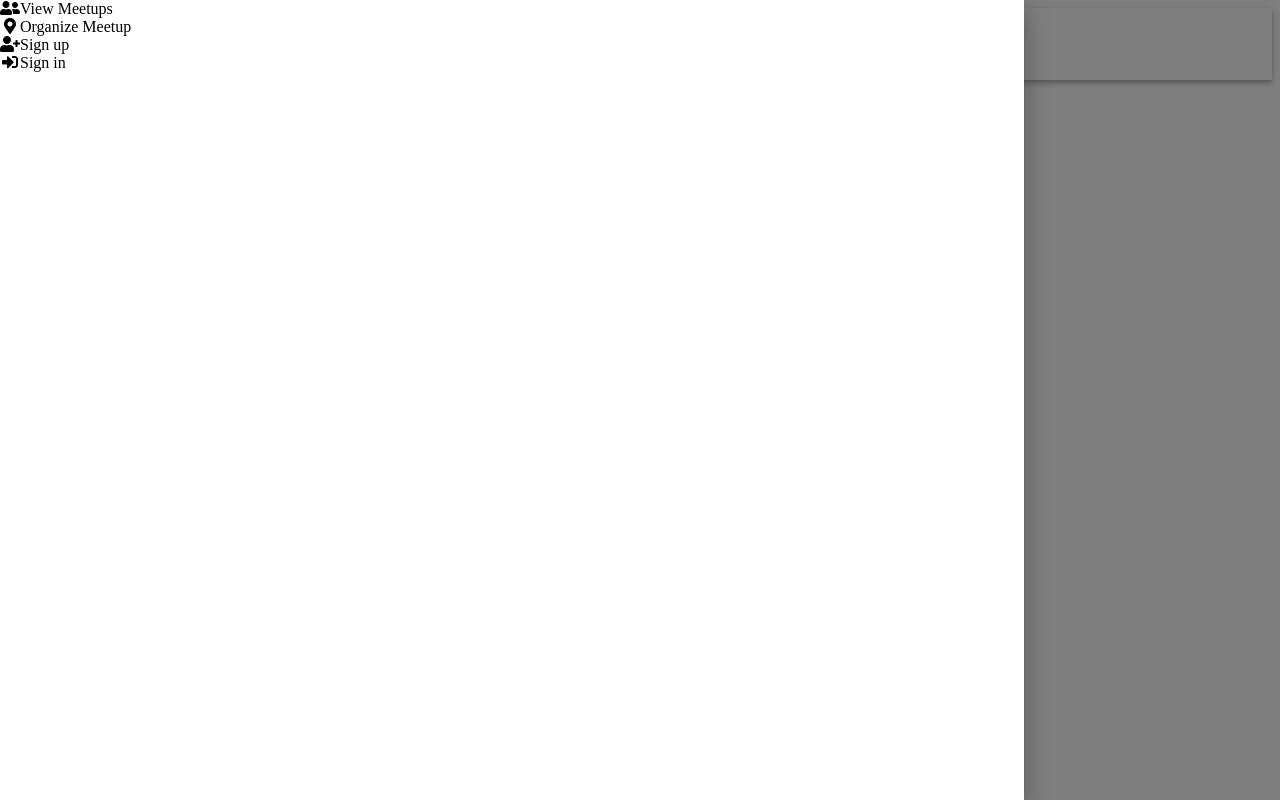
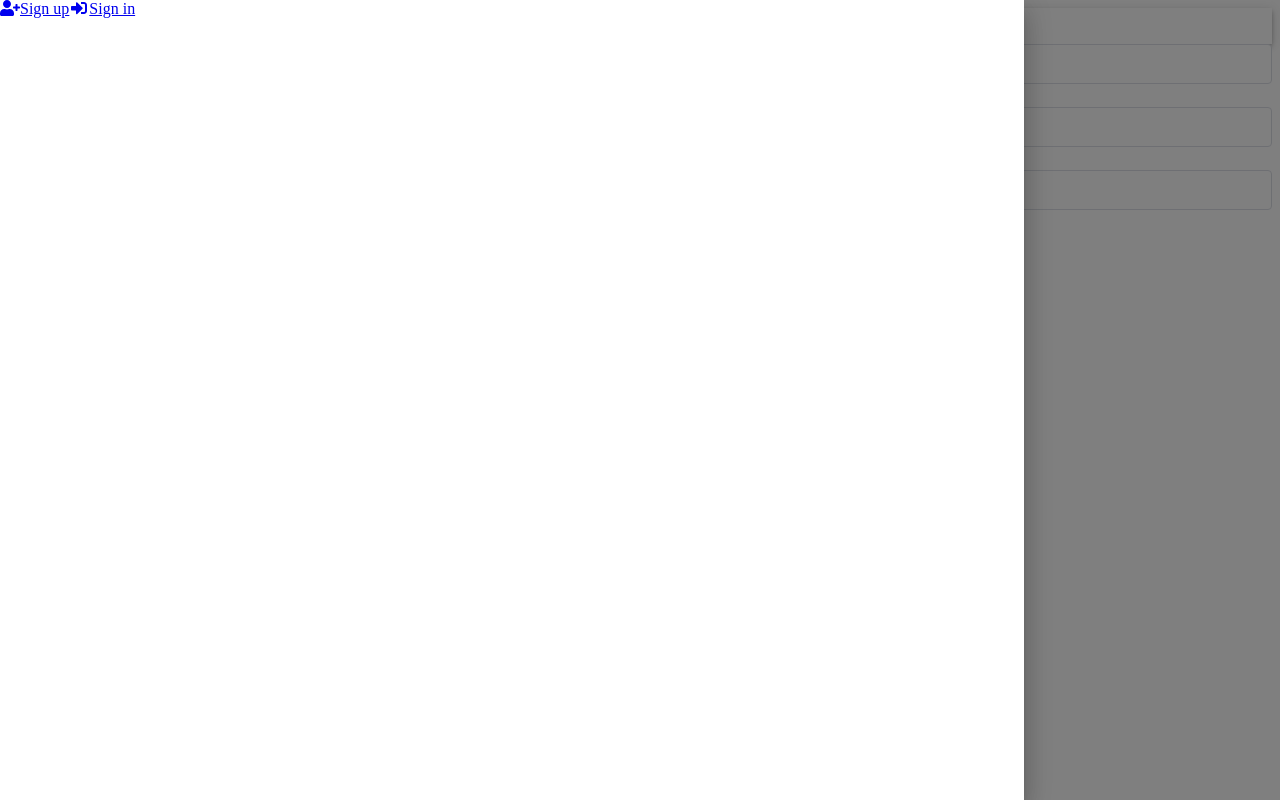
Before and after one commit to strange15/meetup-vue3-fb, a Vue app: page /#/signup in a window 1280 px wide. Both pictures are taken after a click on the icon 15 px from the left and 16 px from the top of the page. Built offline with nearby package versions, Linux system fonts and the light colour scheme; no server answers.

Commit message:
use firebase signup & signout; signin not yet

```diff
--- a/src/components/Header.vue
+++ b/src/components/Header.vue
@@ -1,18 +1,32 @@
 <template>
   <div class="header flex justify-between p-4 px-6 bg-red-600 text-white">
     <div class="flex justify-start items-center">
-      <font-awesome-icon class="block cursor-pointer lg:hidden" @click="drawer = true" :icon="['fas', 'bars']" />
-      <router-link class="header-title ml-8 text-xl cursor-pointer lg:ml-0" to="/">
+      <font-awesome-icon
+        class="block cursor-pointer lg:hidden"
+        @click="drawer = true"
+        :icon="['fas', 'bars']"
+      />
+      <router-link
+        class="header-title ml-8 text-xl cursor-pointer lg:ml-0"
+        to="/"
+      >
         DevMeetup
       </router-link>
     </div>
-    <!-- TODO in 1920 if no auth: only show: Sign up & Sign in -->
     <div class="hidden justify-between items-center nav lg:flex">
-      <router-link to="/meetups" class="flex justify-start items-center ml-6 cursor-pointer text-sm">
+      <router-link
+        to="/meetups"
+        class="flex justify-start items-center ml-6 cursor-pointer text-sm"
+        v-show="user"
+      >
         <font-awesome-icon class="icon" :icon="['fas', 'user-friends']" />
         <span class="nav-item ml-4">VIEW MEETUPS</span>
       </router-link>
-      <router-link to="/meetup/new" class="flex justify-start items-center ml-6 cursor-pointer text-sm">
+      <router-link
+        to="/meetup/new"
+        class="flex justify-start items-center ml-6 cursor-pointer text-sm"
+        v-show="user"
+      >
         <font-awesome-icon class="icon" :icon="['fas', 'map-marker-alt']" />
         <span class="nav-item ml-4">ORGANIZE MEETUP</span>
       </router-link>
@@ -20,13 +34,29 @@
         <font-awesome-icon class="icon" :icon="['fas', 'user']" />
         <span class="nav-item ml-4">PROFILE</span>
       </div> -->
-      <div class="flex justify-start items-center ml-6 cursor-pointer text-sm">
+      <router-link
+        to="/signup"
+        class="flex justify-start items-center ml-6 cursor-pointer text-sm"
+        v-show="!user"
+      >
         <font-awesome-icon class="icon" :icon="['fas', 'user-plus']" />
         <span class="nav-item ml-4">SIGN UP</span>
-      </div>
-      <div class="flex justify-start items-center ml-6 cursor-pointer text-sm">
+      </router-link>
+      <router-link
+        to="/signin"
+        class="flex justify-start items-center ml-6 cursor-pointer text-sm"
+        v-show="!user"
+      >
         <font-awesome-icon class="icon" :icon="['fas', 'sign-in-alt']" />
         <span class="nav-item ml-4">SIGN IN</span>
+      </router-link>
+      <div
+        class="flex justify-start items-center ml-6 cursor-pointer text-sm"
+        @click="logout()"
+        v-show="user"
+      >
+        <font-awesome-icon class="icon" :icon="['fas', 'sign-out-alt']" />
+        <span class="nav-item ml-4">SIGN OUT</span>
       </div>
     </div>
     <!-- Mobile Menu -->
@@ -37,27 +67,53 @@
       size="80%"
     >
       <div class="text-black flex flex-col justify-start items-start p-4">
-        <!-- TODO 有辦法簡化相同 tailwind 的 class? -->
-        <div class="flex justify-start items-center p-2 mb-2">
+        <router-link
+          to="/meetups"
+          @click="drawer = false"
+          class="w-full flex justify-start items-center p-2 mb-2"
+          v-show="user"
+        >
           <font-awesome-icon class="icon" :icon="['fas', 'user-friends']" />
           <span class="ml-8">View Meetups</span>
-        </div>
-        <div class="flex justify-start items-center p-2 mb-2">
+        </router-link>
+        <router-link
+          to="/meetup/new"
+          @click="drawer = false"
+          class="w-full flex justify-start items-center p-2 mb-2"
+          v-show="user"
+        >
           <font-awesome-icon class="icon" :icon="['fas', 'map-marker-alt']" />
           <span class="ml-8">Organize Meetup</span>
-        </div>
-        <!-- <div class="flex justify-start items-center p-2 mb-2">
+        </router-link>
+        <!-- <div class="w-full flex justify-start items-center p-2 mb-2">
           <font-awesome-icon class="icon" :icon="['fas', 'user']" />
           <span class="ml-8">Profile</span>
         </div> -->
-        <!-- TODO if no auth: only show: Sign up & Sign in -->
-        <div class="flex justify-start items-center p-2 mb-2">
+        <router-link
+          to="/signup"
+          @click="drawer = false"
+          class="w-full flex justify-start items-center p-2 mb-2"
+          v-show="!user"
+        >
           <font-awesome-icon class="icon" :icon="['fas', 'user-plus']" />
           <span class="ml-8">Sign up</span>
-        </div>
-        <div class="flex justify-start items-center p-2 mb-2">
+        </router-link>
+        <router-link
+          to="/signin"
+          @click="drawer = false"
+          class="w-full flex justify-start items-center p-2 mb-2"
+          v-show="!user"
+        >
           <font-awesome-icon class="icon" :icon="['fas', 'sign-in-alt']" />
           <span class="ml-8">Sign in</span>
+        </router-link>
+        <div
+          @click="logout()"
+          class="w-full flex justify-start items-center p-2 mb-2"
+          v-show="user"
+        >
+          <font-awesome-icon class="icon" :icon="['fas', 'sign-out-alt']" />
+          <span class="ml-8">Sign out</span>
         </div>
       </div>
     </el-drawer>
@@ -65,23 +121,35 @@
 </template>
 
 <script>
-import { defineComponent, ref } from 'vue'
+import { defineComponent, ref, computed } from "vue";
+import { useStore } from "vuex";
 
 export default defineComponent({
   setup() {
+    const store = useStore();
+    let drawer = ref(false);
+    const user = computed(() => {
+      return store.getters.user;
+    });
+    const logout = () => {
+      drawer = false;
+      store.dispatch("logout");
+    };
     return {
-      drawer: ref(false),
-      direction: 'ltr'
-    }
+      drawer,
+      direction: "ltr",
+      user,
+      logout,
+    };
   },
-})
-
+});
 </script>
 
 <!-- Add "scoped" attribute to limit CSS to this component only -->
 <style scoped lang="scss">
 .header {
-  box-shadow: 0 2px 4px -1px rgb(0 0 0 / 20%), 0 4px 5px rgb(0 0 0 / 14%), 0 1px 10px rgb(0 0 0 / 12%);
+  box-shadow: 0 2px 4px -1px rgb(0 0 0 / 20%), 0 4px 5px rgb(0 0 0 / 14%),
+    0 1px 10px rgb(0 0 0 / 12%);
 }
 // 強制設定 font-awesome icon 寬度
 .icon {
--- a/src/store/index.js
+++ b/src/store/index.js
@@ -1,96 +1,107 @@
 import { createStore } from "vuex";
 import dayjs from "dayjs";
+import {
+  getAuth,
+  createUserWithEmailAndPassword,
+  signOut,
+} from "firebase/auth";
 
 export default createStore({
   state: {
     loadedMeetups: [
       {
-        imageUrl: 'https://upload.wikimedia.org/wikipedia/commons/4/47/New_york_times_square-terabass.jpg',
-        id: 'afajfjadfaadfa323',
-        title: 'Meetup in New York',
+        imageUrl:
+          "https://upload.wikimedia.org/wikipedia/commons/4/47/New_york_times_square-terabass.jpg",
+        id: "afajfjadfaadfa323",
+        title: "Meetup in New York",
         date: dayjs(new Date()).format("YYYY-MM-DD HH:mm:ss"),
-        location: 'New York',
-        description: 'New York, New York!'
+        location: "New York",
+        description: "New York, New York!",
       },
       {
-        imageUrl: 'https://upload.wikimedia.org/wikipedia/commons/7/7a/Paris_-_Blick_vom_gro%C3%9Fen_Triumphbogen.jpg',
-        id: 'aadsfhbkhlk1241',
-        title: 'Meetup in Paris',
+        imageUrl:
+          "https://upload.wikimedia.org/wikipedia/commons/7/7a/Paris_-_Blick_vom_gro%C3%9Fen_Triumphbogen.jpg",
+        id: "aadsfhbkhlk1241",
+        title: "Meetup in Paris",
         date: dayjs(new Date()).format("YYYY-MM-DD HH:mm:ss"),
-        location: 'Paris',
-        description: 'It\'s Paris!'
-      }
+        location: "Paris",
+        description: "It's Paris!",
+      },
     ],
+    user: null,
+    loading: false,
   },
   mutations: {
-    setLoadedMeetups (state, payload) {
-      state.loadedMeetups = payload
+    setLoadedMeetups(state, payload) {
+      state.loadedMeetups = payload;
     },
-    createMeetup (state, payload) {
-      state.loadedMeetups.push(payload)
+    createMeetup(state, payload) {
+      state.loadedMeetups.push(payload);
+    },
+    setLoading(state, payload) {
+      state.loading = payload;
+    },
+    setUser(state, payload) {
+      state.user = payload;
     },
   },
   actions: {
     // loadMeetups ({commit}) {
+
     // },
-    createMeetup ({commit}, payload) {
-      let date1 = dayjs(payload.date1).format("YYYY-MM-DD")
-      let date2 = dayjs(payload.date2).format("HH:mm:ss")
+    createMeetup({ commit }, payload) {
+      let date1 = dayjs(payload.date1).format("YYYY-MM-DD");
+      let date2 = dayjs(payload.date2).format("HH:mm:ss");
       const meetup = {
-        title: payload['value'].title,
-        location: payload['value'].location,
-        imageUrl: payload['value'].imageUrl,
-        description: payload['value'].description,
+        title: payload["value"].title,
+        location: payload["value"].location,
+        imageUrl: payload["value"].imageUrl,
+        description: payload["value"].description,
         date: `${date1} ${date2}`,
         // creatorId: getters.user.id
-        id: Date.now()
-      }
-      commit('createMeetup', { ...meetup})
+        id: Date.now(),
+      };
+      commit("createMeetup", { ...meetup });
     },
-    // initFirebase () {
-    // console.log("🚀 ~ file: index.js ~ line 53 ~ initFirebase ~ initFirebase")
-
-    //   // For Firebase JavaScript SDK v7.20.0 and later, `measurementId` is an optional field
-    //   const firebaseConfig = {
-    //     apiKey: "AIzaSyBILcyzgqRlTSGwwSD3fq2EJ3hmHdImKC4",
-    //     authDomain: "yt-devmeetup-af81f.firebaseapp.com",
-    //     databaseURL: "https://yt-devmeetup-af81f-default-rtdb.firebaseio.com",
-    //     projectId: "yt-devmeetup-af81f",
-    //     storageBucket: "yt-devmeetup-af81f.appspot.com",
-    //     messagingSenderId: "854561744542",
-    //     appId: "1:854561744542:web:62364b3ca70f59c2ca3d8f",
-    //     measurementId: "G-1S92G7SYMQ"
-    //   };
-
-    //   const app = initializeApp(firebaseConfig);
-    //   console.log("🚀 ~ file: index.js ~ line 66 ~ initFirebase ~ app", app)
-    //   const db = getFirestore(app);
-    //   console.log("🚀 ~ file: index.js ~ line 68 ~ initFirebase ~ db", db)
-
-    //   // // Get a list of cities from your database
-    //   // async function getCities(db) {
-    //   //   const citiesCol = collection(db, 'cities');
-    //   //   const citySnapshot = await getDocs(citiesCol);
-    //   //   const cityList = citySnapshot.docs.map(doc => doc.data());
-    //   //   return cityList;
-    //   // }
-    //   // console.log("🚀 ~ file: index.js ~ line 72 ~ getCities ~ getCities", getCities())
-    // }
-    // signUserUp ({commit}, payload) {
-    // },
+    signUserUp({ commit }, payload) {
+      commit("setLoading", true);
+      const auth = getAuth();
+      createUserWithEmailAndPassword(
+        auth,
+        payload["value"].email,
+        payload["value"].password
+      )
+        .then((user) => {
+          commit("setLoading", false);
+          const newUser = {
+            id: user.uid,
+            registeredMeetups: [],
+          };
+          commit("setUser", newUser);
+        })
+        .catch((error) => {
+          commit("setLoading", false);
+          console.log(error);
+        });
+    },
     // signUserIn ({commit}, payload) {
     // },
-    // autoSignIn ({commit}, payload) {
-    // },
-    // logout ({commit}) {
-    // },
+    autoSignIn({ commit }, payload) {
+      commit("setUser", { id: payload.uid, registeredMeetups: [] });
+    },
+    logout({ commit }) {
+      console.log('logout!!!!!!!');
+      const auth = getAuth();
+      signOut(auth);
+      commit("setUser", null);
+    },
   },
   modules: {},
   getters: {
-    loadedMeetups (state) {
+    loadedMeetups(state) {
       return state.loadedMeetups.sort((meetupA, meetupB) => {
-        return meetupA.date > meetupB.date
-      })
+        return meetupA.date > meetupB.date;
+      });
     },
     // featuredMeetups (state, getters) {
     //   return getters.loadedMeetups.slice(0, 5)
@@ -102,14 +113,14 @@ export default createStore({
     //     })
     //   }
     // },
-    // user (state) {
-    //   return state.user
-    // },
-    // loading (state) {
-    //   return state.loading
-    // },
+    user(state) {
+      return state.user;
+    },
+    loading(state) {
+      return state.loading;
+    },
     // error (state) {
     //   return state.error
     // }
-  }
+  },
 });
--- a/src/views/meetups.vue
+++ b/src/views/meetups.vue
@@ -41,6 +41,7 @@
 <script>
 import { mapState } from 'vuex'
 import { useRouter } from "vue-router";
+// import { getAuth } from "firebase/auth";
 
 export default {
   computed: mapState({
@@ -51,6 +52,8 @@ export default {
     const goToMeetup = (id) => {
       router.push({ name: "Meetup", params: { id }});
     }
+    // const auth = getAuth();
+    // console.log("🚀 ~ file: meetups.vue ~ line 56 ~ setup ~ auth", auth)
     return {
       goToMeetup
     }
--- a/src/views/organize.vue
+++ b/src/views/organize.vue
@@ -46,9 +46,7 @@
         <el-input v-model="ruleForm.description" type="textarea"></el-input>
       </el-form-item>
       <el-form-item>
-        <el-button type="primary" @click="submitForm()"
-          >CREATE MEETUP</el-button
-        >
+        <el-button type="primary" @click="submitForm()">CREATE</el-button>
         <el-button @click="resetForm()">Reset</el-button>
       </el-form-item>
     </el-form>
@@ -57,11 +55,14 @@
 <script>
 import { ref } from "vue";
 import { useStore } from "vuex";
+import { ElMessage } from 'element-plus'
+import { useRouter } from "vue-router";
 
 export default {
   setup() {
     const meetupForm = ref();
     const store = useStore();
+    const router = useRouter();
     let ruleForm = ref({
       title: "",
       location: "",
@@ -120,7 +121,13 @@ export default {
       meetupForm["value"].validate((valid) => {
         if (valid) {
           store.dispatch("createMeetup", ruleForm);
-          // TODO: go to /meetups after adding success
+          ElMessage({
+            message: '新增成功！',
+            type: 'success',
+          })
+          setTimeout(() => {
+            router.push({ name: "Meetups" });
+          }, 1500)
         } else {
           return false;
         }
--- /dev/null
+++ b/src/views/signup.vue
@@ -0,0 +1,110 @@
+<template>
+  <div class="signup p-4" v-loading="loading">
+    <el-form
+      ref="signupForm"
+      :model="ruleForm"
+      status-icon
+      :rules="rules"
+      label-width="120px"
+    >
+      <el-form-item label="Mail" prop="email">
+        <el-input v-model.number="ruleForm.email"></el-input>
+      </el-form-item>
+      <el-form-item label="Password" prop="password">
+        <el-input
+          v-model="ruleForm.password"
+          type="password"
+          autocomplete="off"
+        ></el-input>
+      </el-form-item>
+      <el-form-item label="Confirm" prop="checkPass">
+        <el-input
+          v-model="ruleForm.checkPass"
+          type="password"
+          autocomplete="off"
+        ></el-input>
+      </el-form-item>
+      <el-form-item>
+        <el-button type="primary" @click="submitForm('ruleForm')"
+          >SIGN UP</el-button
+        >
+      </el-form-item>
+    </el-form>
+  </div>
+</template>
+<script>
+import { ref } from "vue";
+import { useStore } from "vuex";
+import { useRouter } from "vue-router";
+
+export default {
+  setup() {
+    const store = useStore();
+    const router = useRouter();
+    const signupForm = ref();
+    let loading = store.getters.loading;
+    let user = store.getters.user;
+    let ruleForm = ref({
+      email: "",
+      password: "",
+      checkPass: "",
+    });
+    const confirmPass = (rule, value, callback) => {
+      if (value === "") {
+        callback(new Error("請再次輸入密碼！"));
+      } else if (value !== ruleForm["value"].password) {
+        callback(new Error("兩次密碼不相同！"));
+      } else {
+        callback();
+      }
+    };
+    let rules = ref({
+      email: [
+        {
+          required: true,
+          message: "請輸入 Email",
+          trigger: "blur",
+        },
+      ],
+      password: [
+        {
+          required: true,
+          message: "請輸入密碼",
+          trigger: "blur",
+        },
+      ],
+      checkPass: [{ validator: confirmPass, trigger: "blur" }],
+    });
+
+    const submitForm = () => {
+      signupForm["value"].validate((valid) => {
+        if (valid) {
+          store.dispatch("signUserUp", ruleForm);
+          router.push({ name: "Home" });
+        } else {
+          return false;
+        }
+      });
+    };
+
+    // TODO watch: has user this.$router.push('/')
+    /**
+     * watch: {
+      user (value) {
+        if (value !== null && value !== undefined) {
+          this.$router.push('/')
+        }
+      }
+    },
+     */
+    return {
+      signupForm,
+      submitForm,
+      ruleForm,
+      rules,
+      loading,
+      user,
+    };
+  },
+};
+</script>
```
Also changed, not shown: src/main.js (+9 -18 lines), src/router/index.js (+14 -2 lines), src/views/signin.vue (added, +24 -0 lines).
